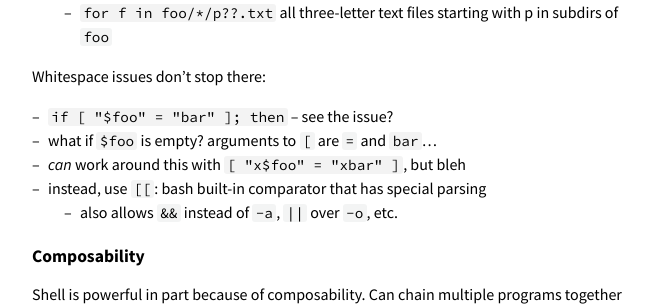
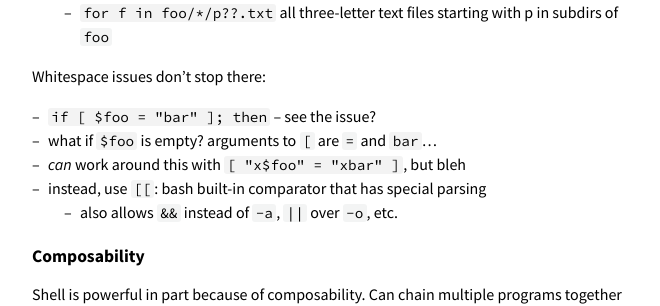
Before and after one commit to missing-semester-cn/missing-semester-cn.github.io, a Jekyll site: the page built from shell.md, in a window 1280 px wide and 900 px high, scrolled down 2978 px. Shown: the part 152-458 px from the top of the window, without its empty margins (304-964 px from the left). Built offline with Jekyll 4.4.1, drawn with Linux system fonts in a browser that asks for light colours.

Commit message:
Remove quotes from variable
`[ "$foo" = "bar" ]` is fine when `$foo` is quoted, but not without them.

```diff
--- a/shell.md
+++ b/shell.md
@@ -140,7 +140,7 @@ Globbing is the answer!
 
 Whitespace issues don't stop there:
 
- - `if [ "$foo" = "bar" ]; then` -- see the issue?
+ - `if [ $foo = "bar" ]; then` -- see the issue?
  - what if `$foo` is empty? arguments to `[` are `=` and `bar`...
  - _can_ work around this with `[ "x$foo" = "xbar" ]`, but bleh
  - instead, use `[[`: bash built-in comparator that has special parsing
```
